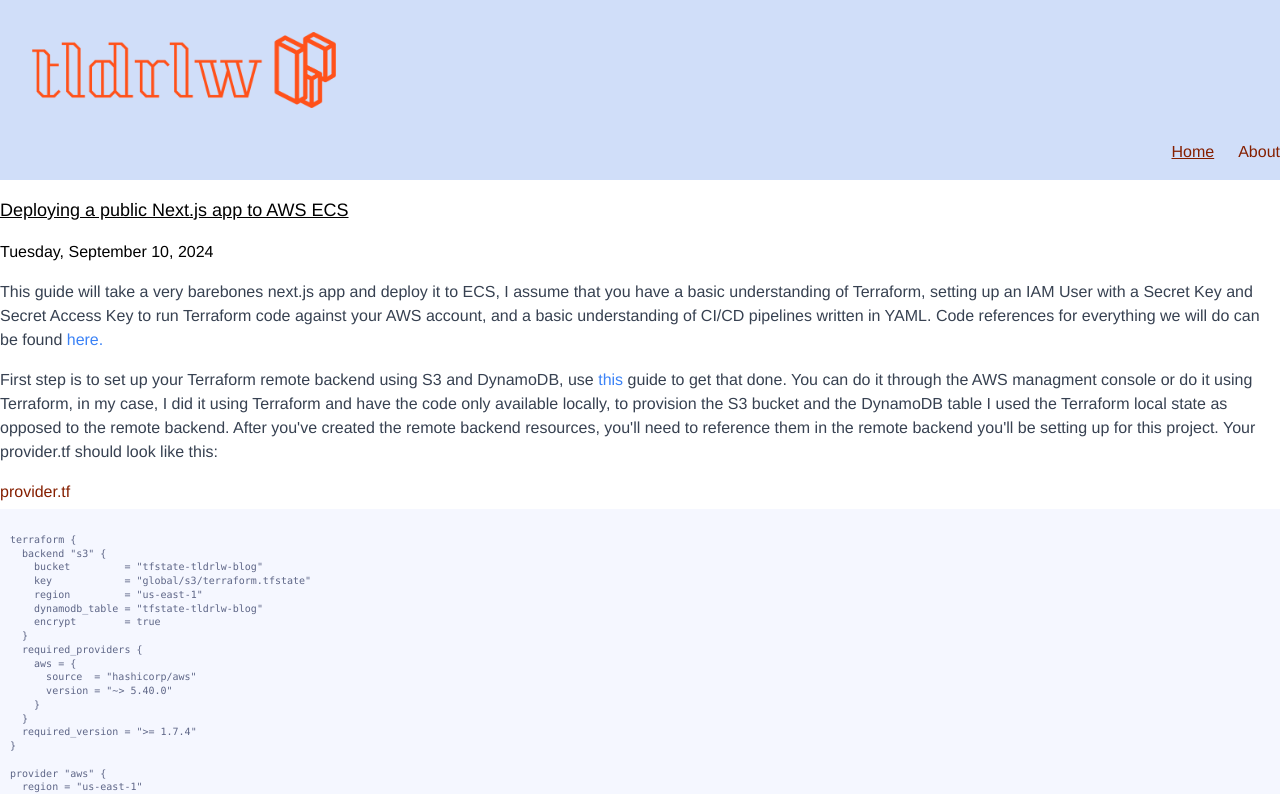
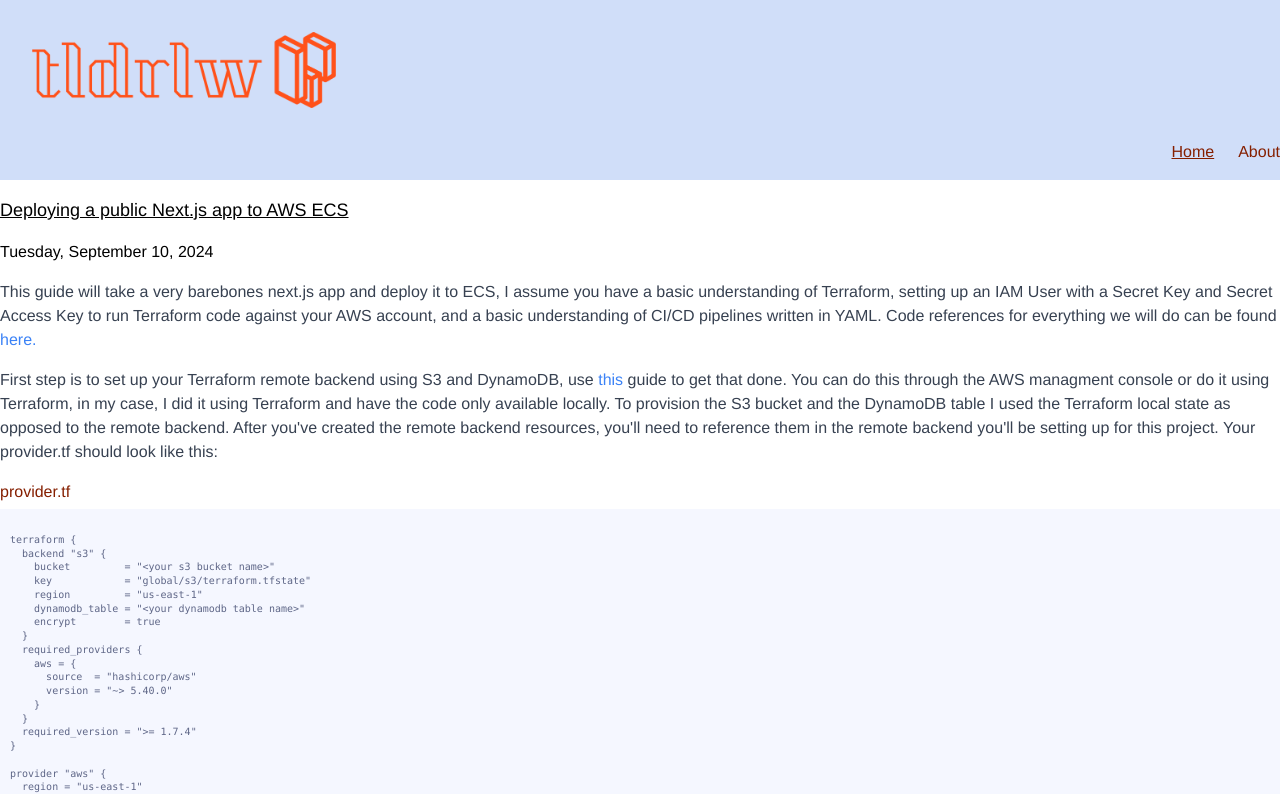
Before and after one commit to tldrlw/blog-tldrlw, a Next.js app in the folder front-end/: page / in a window 1280 px wide. Shown: the top 794 px of the page. Built offline with nearby package versions, Linux system fonts and the light colour scheme.

Commit message:
done for the night, fr

```diff
--- a/front-end/src/components/blog1.js
+++ b/front-end/src/components/blog1.js
@@ -3,10 +3,10 @@ import CodeBlock from '@/components/codeBlock';
 const providerTf = `
 terraform {
   backend "s3" {
-    bucket         = "tfstate-tldrlw-blog"
+    bucket         = "<your s3 bucket name>"
     key            = "global/s3/terraform.tfstate"
     region         = "us-east-1"
-    dynamodb_table = "tfstate-tldrlw-blog"
+    dynamodb_table = "<your dynamodb table name>"
     encrypt        = true
   }
   required_providers {
@@ -47,11 +47,11 @@ export default function Blog1() {
       <section className='mb-2 text-sm text-gray-700 md:mb-4 md:text-base'>
         <p className='mb-2 text-gray-700 md:mb-4'>
           This guide will take a very barebones next.js app and deploy it to
-          ECS, I assume that you have a basic understanding of Terraform,
-          setting up an IAM User with a Secret Key and Secret Access Key to run
-          Terraform code against your AWS account, and a basic understanding of
-          CI/CD pipelines written in YAML. Code references for everything we
-          will do can be found{' '}
+          ECS, I assume you have a basic understanding of Terraform, setting up
+          an IAM User with a Secret Key and Secret Access Key to run Terraform
+          code against your AWS account, and a basic understanding of CI/CD
+          pipelines written in YAML. Code references for everything we will do
+          can be found{' '}
           <a
             className='text-blue-500 hover:underline'
             href='https://github.com/tldrlw/blog-tldrlw/tree/boilerplate-nextjs'
@@ -69,13 +69,14 @@ export default function Blog1() {
             {' '}
             this
           </a>{' '}
-          guide to get that done. You can do it through the AWS managment
+          guide to get that done. You can do this through the AWS managment
           console or do it using Terraform, in my case, I did it using Terraform
-          and have the code only available locally, to provision the S3 bucket
+          and have the code only available locally. To provision the S3 bucket
           and the DynamoDB table I used the Terraform local state as opposed to
-          the remote backend. After you've created the remote backend resources,
-          you'll need to reference them in the remote backend you'll be setting
-          up for this project. Your provider.tf should look like this:
+          the remote backend. After you&apos;ve created the remote backend
+          resources, you&apos;ll need to reference them in the remote backend
+          you&apos;ll be setting up for this project. Your provider.tf should
+          look like this:
         </p>
         <CodeBlock
           filePath={'provider.tf'}
```
